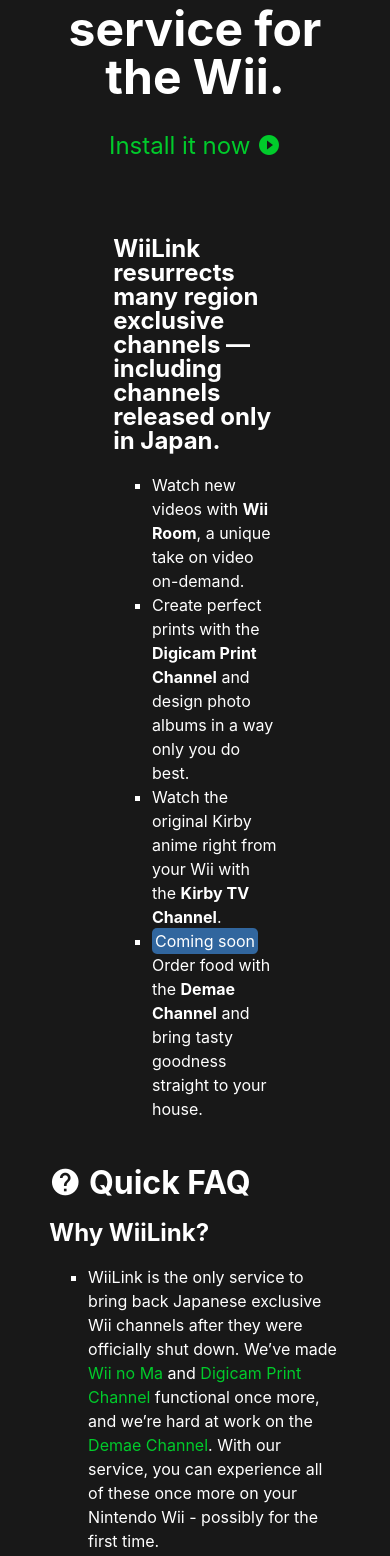
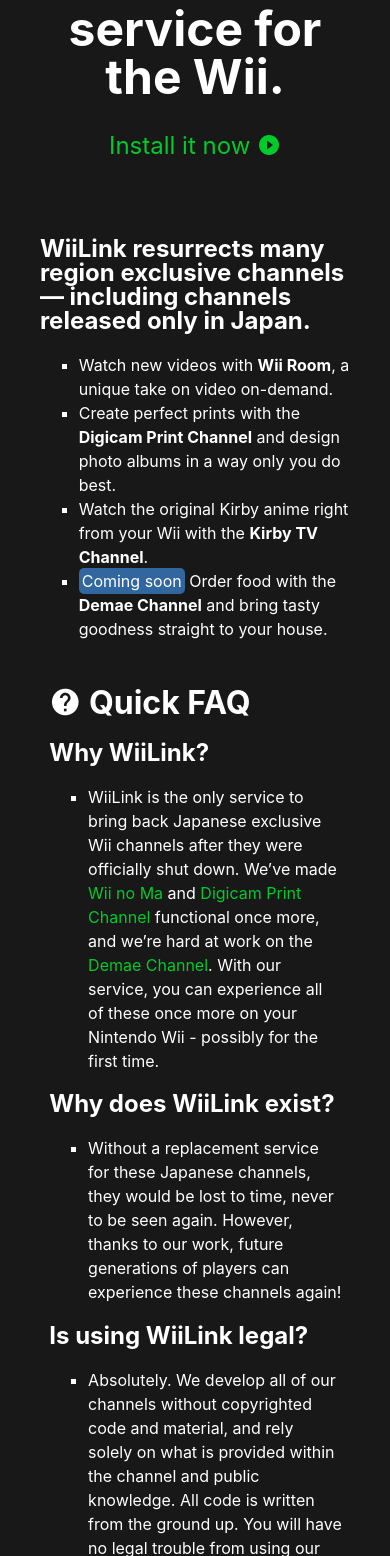
Before and after one commit to WiiLink24/WiiLink24.github.io, a Jekyll site: the page built from index.md, in a window 390 px wide. Shown: the part 337-1893 px from the top of the page. Built offline with Jekyll 4.4.1, drawn with Linux system fonts in a browser that asks for light colours.

Commit message:
Fix mobile

```diff
--- a/css/style.css
+++ b/css/style.css
@@ -284,6 +284,11 @@
         width: 100%;
         margin-left: 0;
     }
+
+    .section {
+        margin-left: 0;
+        margin-right: 0;
+    }
 }
 
 @media only screen and (max-width: 800px) {
```
